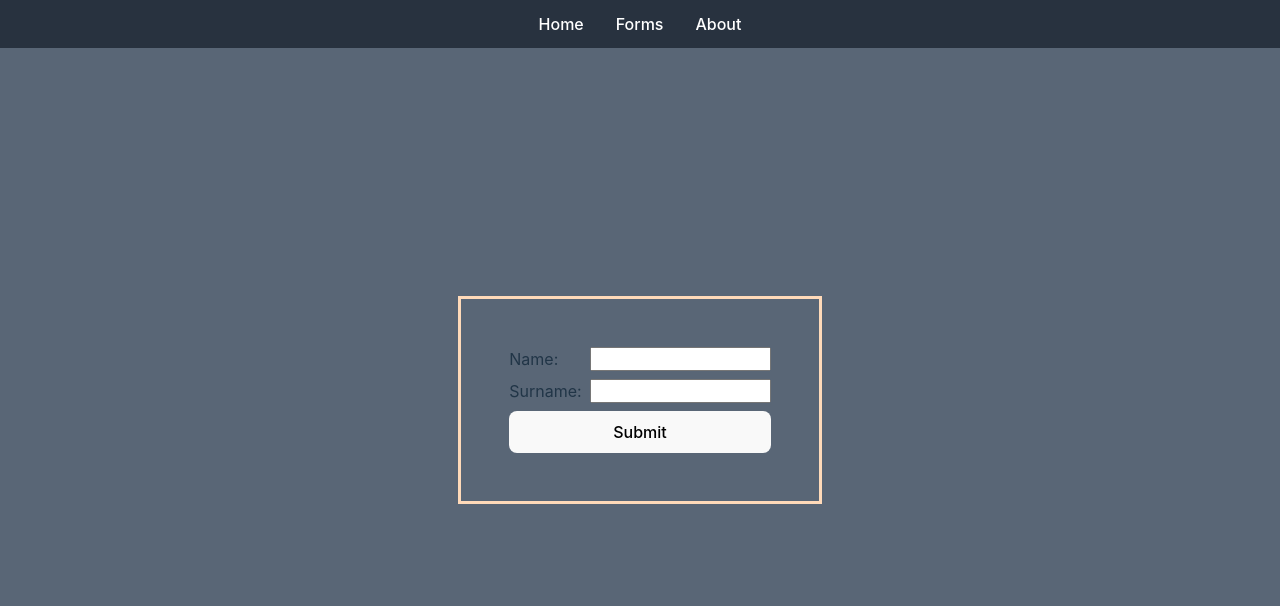
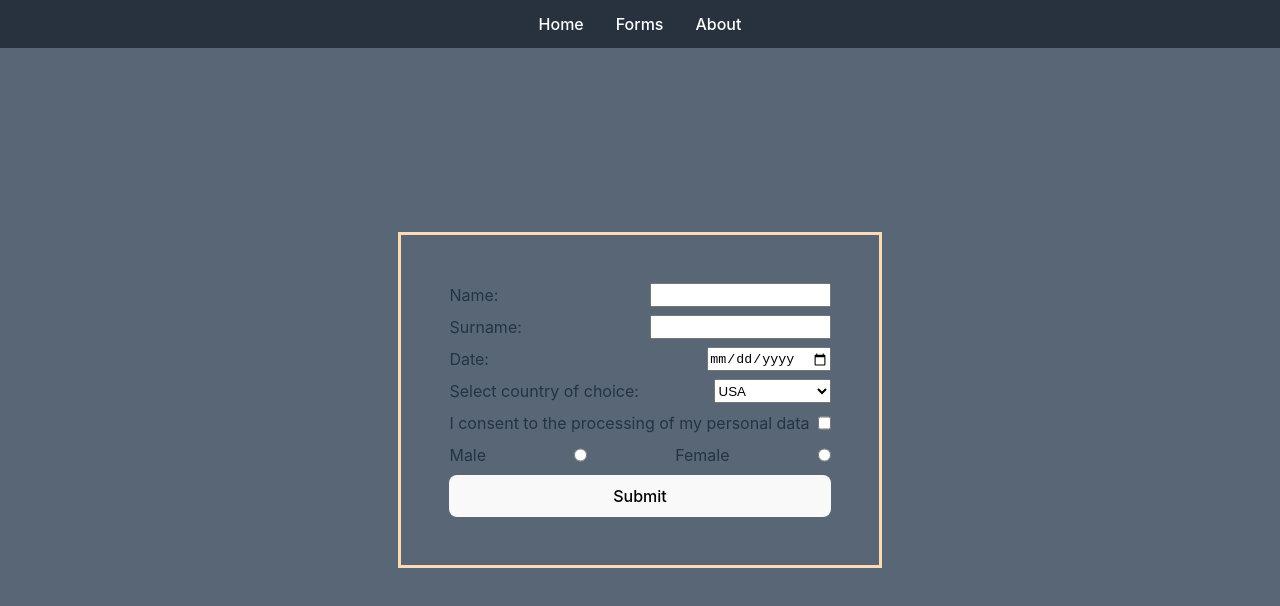
Before and after one commit to oddyca/rss-react, a React (Vite) app in the folder rss-react-components/: page /form in a window 1280 px wide. Shown: the top 606 px of the page. Built offline with nearby package versions, Linux system fonts and the light colour scheme.

Commit message:
feat: add radio buttons

```diff
--- a/rss-react-components/src/pages/form.tsx
+++ b/rss-react-components/src/pages/form.tsx
@@ -7,7 +7,7 @@ export default class Form extends React.Component<FormProps, FormState> {
   nameInput: React.RefObject<HTMLInputElement>;
   surnameInput: React.RefObject<HTMLInputElement>;
   dateInput: React.RefObject<HTMLInputElement>;
-  selectionInput: React.RefObject<HTMLInputElement>;
+  selectionInput: React.RefObject<HTMLSelectElement>;
   checkboxInput: React.RefObject<HTMLInputElement>;
   switcherInput: React.RefObject<HTMLInputElement>;
   fileInput: React.RefObject<HTMLInputElement>;
@@ -37,7 +37,7 @@ export default class Form extends React.Component<FormProps, FormState> {
     this.nameInput = React.createRef();
     this.surnameInput = React.createRef();
     this.dateInput = React.createRef();
-    this.selectionInput = React.createRef();
+    this.selectionInput = React.createRef<HTMLSelectElement>();
     this.checkboxInput = React.createRef();
     this.switcherInput = React.createRef();
     this.fileInput = React.createRef();
@@ -47,18 +47,18 @@ export default class Form extends React.Component<FormProps, FormState> {
 
   }
 
-  handleFormInputChange = (e: React.ChangeEvent<HTMLInputElement>) => {
+  handleFormInputChange = (e: React.ChangeEvent<HTMLInputElement | HTMLSelectElement>) => {
 
   };
 
-  handleSubmit = () => {
-
+  handleSubmit = (e: React.FormEvent<HTMLFormElement>) => {
+    e.preventDefault();
   }
 
   render() {
     return (
       <div className="form-container">
-        <form className="form-content">
+        <form className="form-content" onSubmit={this.handleSubmit}>
           <div className="form-row">
             <label htmlFor="name">Name:</label>
             <input
@@ -67,7 +67,8 @@ export default class Form extends React.Component<FormProps, FormState> {
               name="name"
               ref={this.nameInput}
               value={this.state.name}
-              onChange={this.handleFormInputChange} />
+              onChange={this.handleFormInputChange}
+              required />
             {this.state.errors.name && <span>{this.state.errors.name}</span>}
           </div>
           <div className="form-row">
@@ -78,8 +79,59 @@ export default class Form extends React.Component<FormProps, FormState> {
               name="surname"
               ref={this.surnameInput}
               value={this.state.surname}
-              onChange={this.handleFormInputChange} />
+              onChange={this.handleFormInputChange}
+              required />
             {this.state.errors.surname && <span>{this.state.errors.surname}</span>}
+          </div>
+          <div className="form-row">
+            <label htmlFor="date">Date:</label>
+            <input
+              type="date"
+              id="date"
+              name="date"
+              ref={this.dateInput}
+              value={this.state.date}
+              onChange={this.handleFormInputChange}
+              required />
+            {this.state.errors.date && <span>{this.state.errors.date}</span>}
+          </div>
+          <div className="form-row">
+            <label htmlFor="dropdown">Select country of choice:</label>
+            <select
+              id="dropdown"
+              name="dropdown"
+              ref={this.selectionInput}
+              value={this.state.date}
+              onChange={this.handleFormInputChange}
+            >
+              <option value="option1">USA</option>
+              <option value="option2">United Kingdom</option>
+              <option value="option3">Canada</option>
+            </select>
+          </div>
+          <div className="form-row">
+            <label htmlFor="checkbox">I consent to the processing of my personal data</label>
+            <input
+              type="checkbox"
+              id="checkbox"
+              required
+            />
+          </div>
+          <div className="form-row">
+            <label htmlFor="radio-m">Male</label>
+            <input
+              type="radio"
+              name="radio-g"
+              id="radio-m"
+              required
+            />
+            <label htmlFor="radio-f">Female</label>
+            <input
+              type="radio"
+              name="radio-g"
+              id="radio-f"
+              required
+            />
           </div>
           <button type="submit">
             Submit
```
